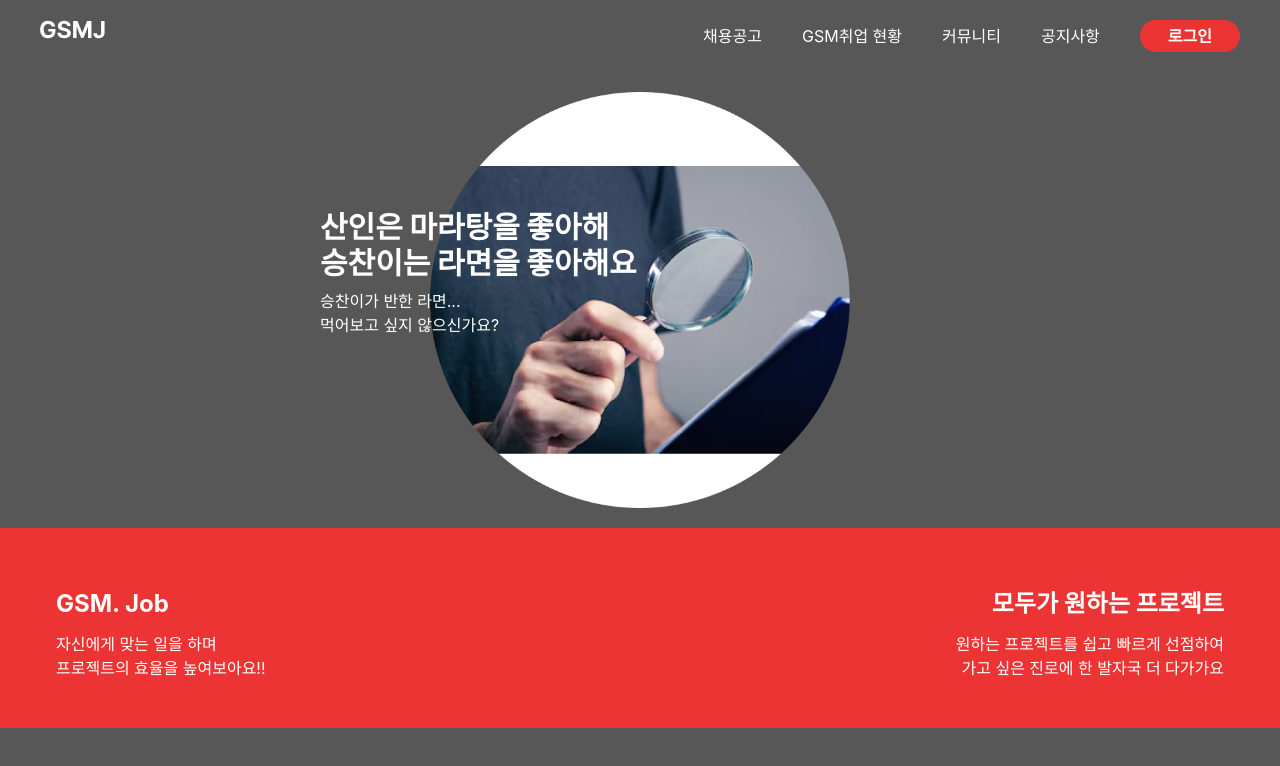
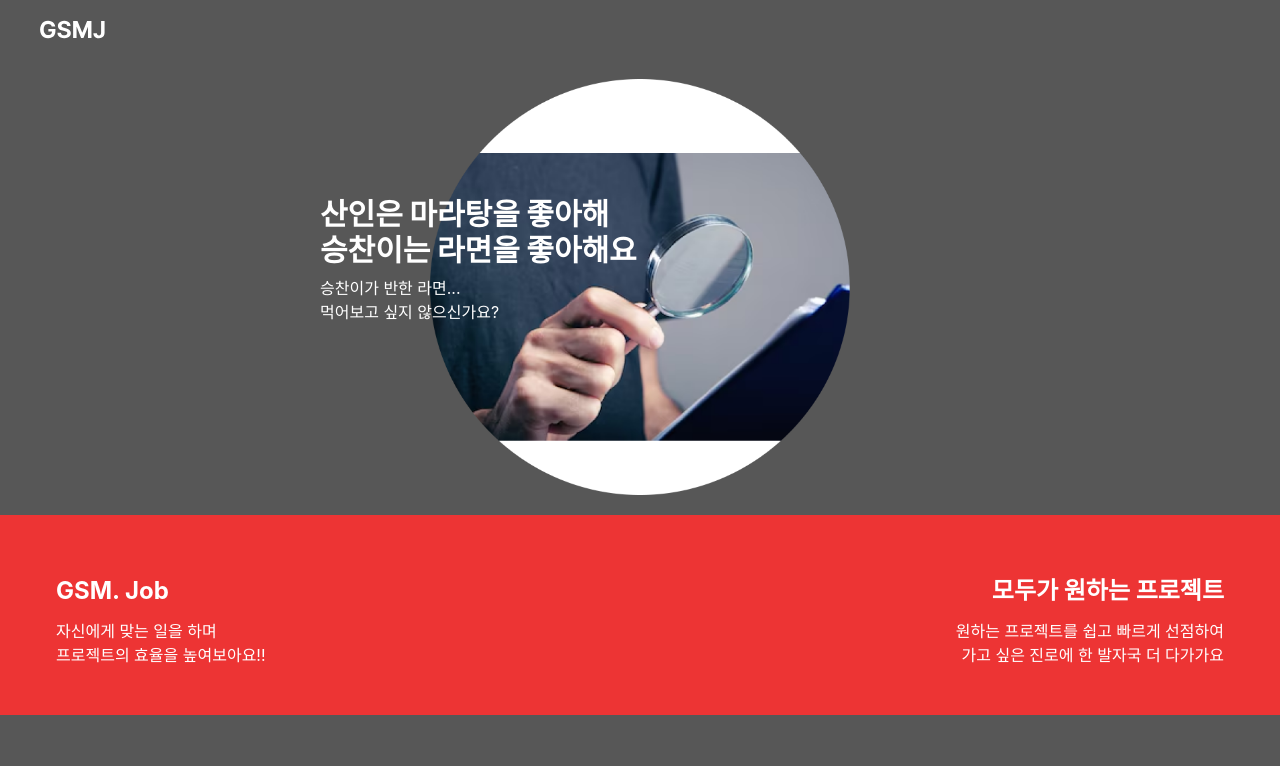
Before and after one commit to red-Warm/redWarm-FE, a React (Create React App) app: page / in a window 1280 px wide. Shown: the top 766 px of the page. Built offline with nearby package versions, Linux system fonts and the light colour scheme.

Commit message:
delete buttons

```diff
--- a/src/components/header.tsx
+++ b/src/components/header.tsx
@@ -14,15 +14,7 @@ export function Header() {
         />
       </svg>
 
-      <div className="flex gap-10 text-white font-16">
-        <button className="">채용공고</button>
-        <button>GSM취업 현황</button>
-        <button>커뮤니티</button>
-        <button>공지사항</button>
-        <button className="p-1 font-semibold rounded-full px-7 bg-pointRed">
-          로그인
-        </button>
-      </div>
+      <div></div>
     </header>
   );
 }
```
